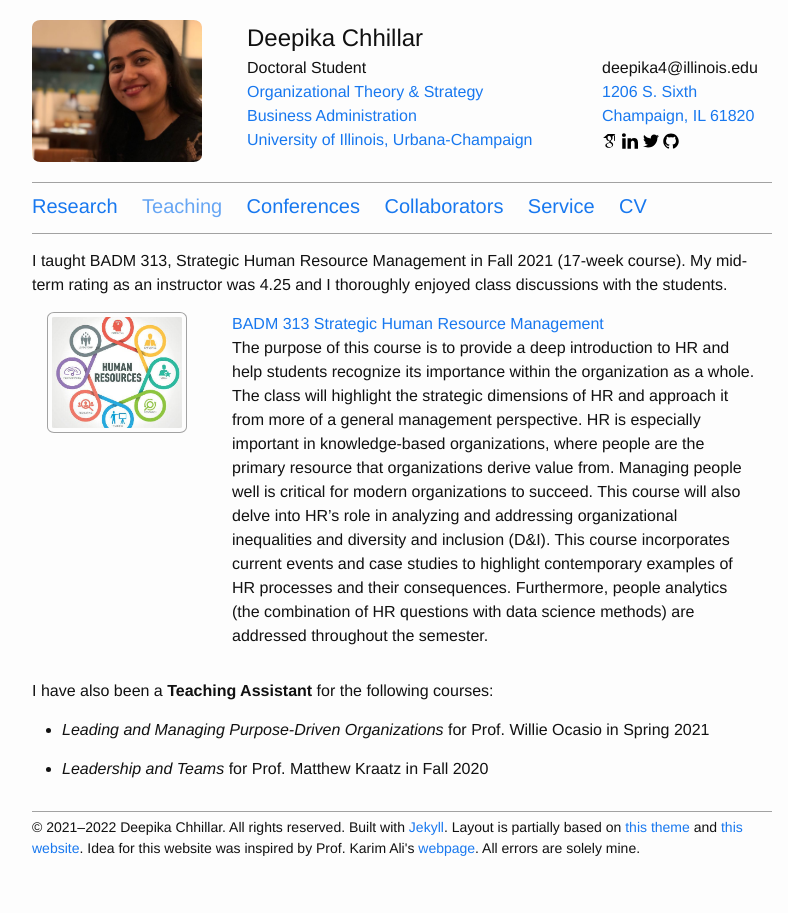
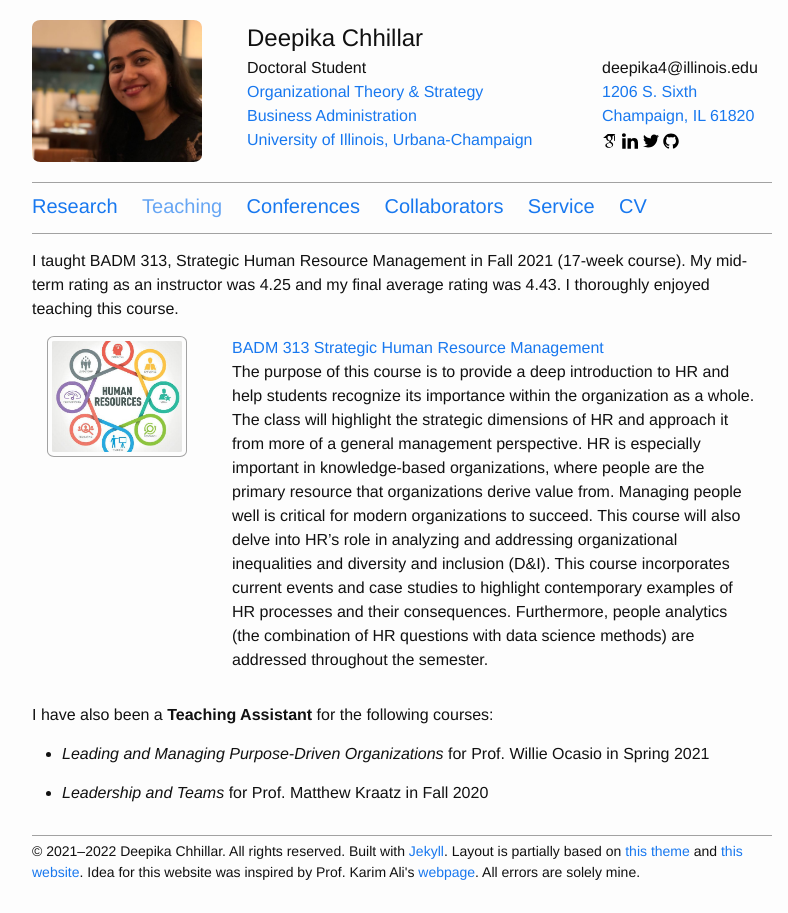
Before and after one commit to deepikachhillar/deepikachhillar.github.io, a Jekyll site: the page built from nav/teaching.md, in a window 1280 px wide. Shown: the whole page, without its empty margins (238-1026 px from the left). Built offline with Jekyll 4.4.1, drawn with Linux system fonts in a browser that asks for light colours.

Commit message:
Update teaching.md

```diff
--- a/nav/teaching.md
+++ b/nav/teaching.md
@@ -5,7 +5,7 @@ permalink: /teaching/
 weight: 2
 group: teaching
 ---
-I taught BADM 313, Strategic Human Resource Management in Fall 2021 (17-week course). My mid-term rating as an instructor was 4.25 and I thoroughly enjoyed class discussions with the students.
+I taught BADM 313, Strategic Human Resource Management in Fall 2021 (17-week course). My mid-term rating as an instructor was 4.25 and my final average rating was 4.43. I thoroughly enjoyed teaching this course.
 
 {% for course in site.data.courses %}
 <div class="row" name="{{ course.id }}">
```
